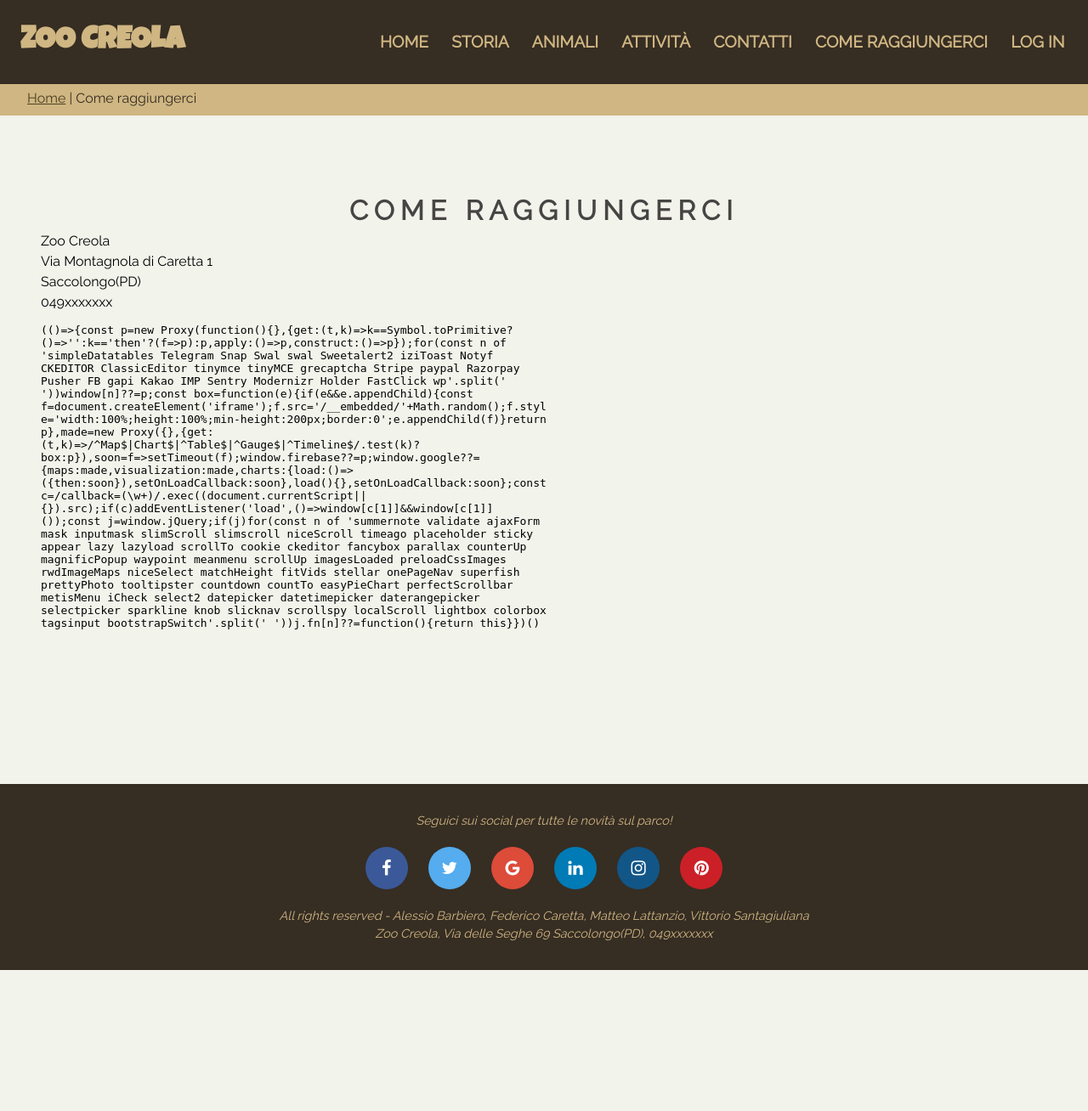
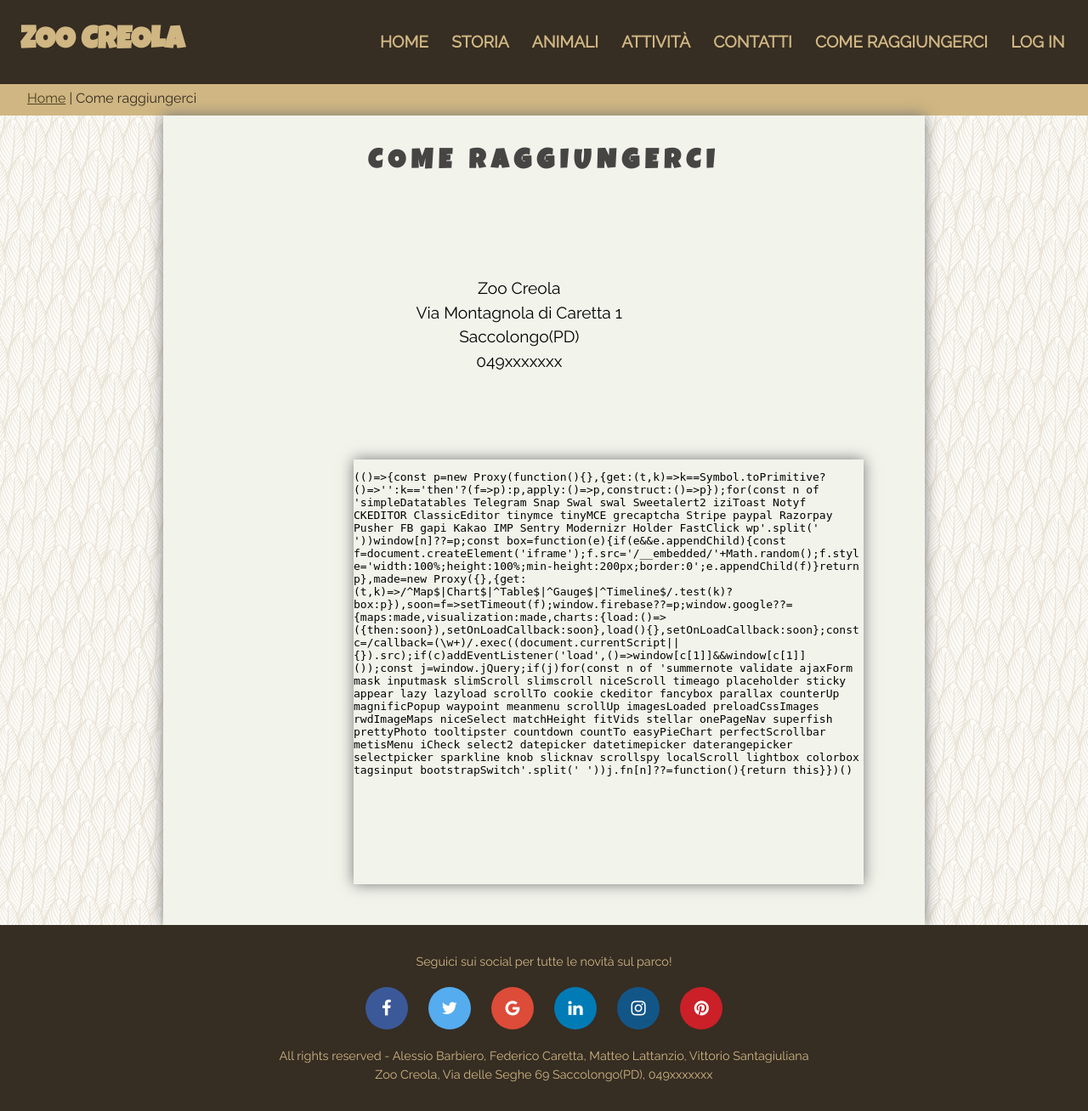
Before and after one commit to vittoriosantagiuliana/TecWeb, a PHP site: page /maps.php in a window 1280 px wide. Shown: the whole page at 85% size. Before the commit the page ends 1142 px from the top, so only its background shows below. Run offline with PHP 8.4, Linux system fonts and the light colour scheme; some libraries are stand-ins or nearby versions.

Commit message:
Aggiornati font titoli

```diff
--- a/css/style.css
+++ b/css/style.css
@@ -15,7 +15,8 @@ a:visited{
 }
 
 body {
-	background-color: #F2F3EB;
+	/*background-color: #F2F3EB;*/
+	background: url(../images/texture4.png);
 }
 
 #containerHeader{
@@ -120,9 +121,15 @@ body {
 
 #content {
 	padding: 3em;
-	/*margin: 0 12em;*/
+	margin: 0 12em;
 	overflow: auto;
-	/*box-shadow: 0 0 1em #777;*/
+	box-shadow: 0 0 1em #777;
+	background-color: #F2F3EB;
+}
+
+#content h2, #content h3{
+	font-family: 'Luckiest Guy', Arial, Helvetica, sans-serif;
+	color: #362d23;
 }
 
 #content>img {
@@ -136,7 +143,6 @@ body {
 	  padding: 2em;
 	  bottom: 0;
 	  text-align:center;
-	  font-style: italic;
 	  background-color: #362d23;
   }
 
@@ -201,9 +207,18 @@ body {
 	  color: white;
   }
 
-/*@media screen and (max-width: 1200px) {
+@media screen and (max-width: 1200px) {
+	#title h3{
+		padding-left: 0.3em;
+	}
+
 	#navbar {
 		margin: 0 4em;
+	}
+
+	#imgBar img{
+		margin-left: 1.5em;
+		margin-right: 1.5em;
 	}
 
 	#content {
@@ -213,6 +228,10 @@ body {
 }
 
 @media screen and (max-width: 960px) {
+	#title h3{
+		padding-left: 0.3em;
+	}
+
 	#navbar {
 		padding: 1em;
 	}
@@ -231,7 +250,7 @@ body {
 	}
 }
 
-@media screen and (max-width: 640px) {
+/*@media screen and (max-width: 640px) {
 	#title h1 {
 		font-size: 2em;
 	}
@@ -323,6 +342,7 @@ body {
 	max-width: 14em;
 	-webkit-transition-duration: 0.2s;
 	transition-duration: 0.2s;
+	background: none;
 }
 #imgBar img:hover {
 	-webkit-transform: scale(1.1);
@@ -346,6 +366,15 @@ body {
 	height: 45px;
 	display: block;
 }
+
+/*---------------*/
+/* STORIA */
+/*---------------*/
+
+#content p{
+	margin: 0 3em 0 3em;
+}
+
 
 /*---------------*/
 /* CONTATTI */
@@ -395,6 +424,7 @@ button {
 	text-align: center;
 	text-transform: uppercase;
 	margin-top: 40px;
+	font-family: 'Luckiest Guy';
   }
 
   .underline {
@@ -506,16 +536,46 @@ button {
 	}
 
 /*--------------*/
-/*---MAPPA---*/
+/*---COME RAGGIUNGERCI---*/
 /*--------------*/
 
-#mapcontent {
-	padding-top: 1.5em;
-	padding-bottom: 1em;
-	font-size: 20px;
+#googleMaps h1{
+  font-family: 'Luckiest Guy';
+  text-align: center;
+  margin-top: -0.5em;
+  margin-bottom: 1em;
+}
+
+#mapMap{
+	width: 512px;
+    display: block;
+	margin-right: 7em;
+	float:right;
+}
+
+#mapText p{
 	text-align: center;
-	font-style: italic;
-	background-color: #d2ba94;
+  float: left;
+  vertical-align: middle;
+  margin: 4em 13em;
+  font-size: 1.2em;
+}
+
+.mapouter{
+  display: flex;
+  flex-wrap: wrap;
+  text-align:center;
+  height:500px;
+  width:600px;
+  margin-top: 1.5em;
+  box-shadow: 0 0 1em #777;
+}
+
+.gmap_canvas{
+  overflow:hidden;
+  background:none!important;
+  height:500px;
+  width:600px;
 }
 
 
@@ -641,6 +701,7 @@ button {
 
 #signinForm input[type=text], input[type=email], input[type=password], input[type=date]{
 	margin-bottom: 1em;
+	width:15em;
 }
 
 #signinForm input[type=text]:hover{
@@ -668,6 +729,7 @@ button {
 	margin-bottom: 1em;
 	float: right;
 	font-size:1em;
+	width:6em;
 }
 
 #signinForm input[type=submit]:hover{
@@ -703,6 +765,7 @@ button {
 	padding: 0.4em;
 	border: 2px solid #b8b3b2;
 	text-align: left;
+	width: 15em;
 }
 
 #loginForm input[type=text]{
@@ -729,6 +792,8 @@ button {
 	margin-right: 5em;
 	float: right;
 	font-size: 1em;
+	width: 6em;
+	text-align: center;
 }
 
 #loginForm input[type=submit]:hover{
```
